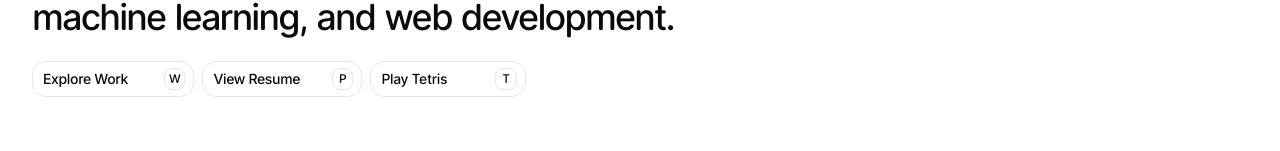
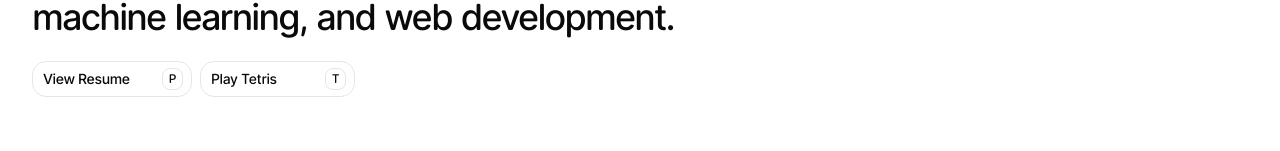
Before and after one commit to digitalRM/ruslanmukhamedvaleev.com, a Next.js app: page / in a window 1280 px wide. Shown: the part 147-298 px from the top of the page. Built offline with nearby package versions, Linux system fonts and the light colour scheme.

Commit message:
Refactor Hero component by removing button
- Removed the Explore Work button from the Hero

```diff
--- a/components/ui/hero.tsx
+++ b/components/ui/hero.tsx
@@ -210,27 +210,6 @@ const Hero = () => {
               ease: "circInOut",
             }}
           >
-            <Link href="/work">
-              <Button
-                variant="outline"
-                className="text-sm shadow-none tracking-tight rounded-[14px] px-2.5 cursor-pointer w-full sm:w-auto flex justify-between backdrop-blur-lg bg-white/40"
-              >
-                Explore Work{" "}
-                <kbd className="rounded-lg open-runde-medium border border-neutral-200 px-1 py-0.5 text-xs -mr-0.5 ml-7 bg-white/40">
-                  W
-                </kbd>
-              </Button>
-            </Link>
-          </motion.div>
-          <motion.div
-            initial={{ opacity: 0, filter: "blur(4px)", translateY: 15 }}
-            animate={{ opacity: 1, filter: "blur(0px)", translateY: 0 }}
-            transition={{
-              duration: 0.5,
-              delay: words.length * 0.04 + 0.35,
-              ease: "circInOut",
-            }}
-          >
             <a href="https://www.ruslan.in" target="_blank">
               <Button
                 variant="outline"
@@ -243,6 +222,7 @@ const Hero = () => {
               </Button>
             </a>
           </motion.div>
+
           <motion.div
             initial={{ opacity: 0, filter: "blur(4px)", translateY: 15 }}
             animate={{ opacity: 1, filter: "blur(0px)", translateY: 0 }}
```
Also changed, not shown: 1 other file (tests, documents, lock files or other folders).
